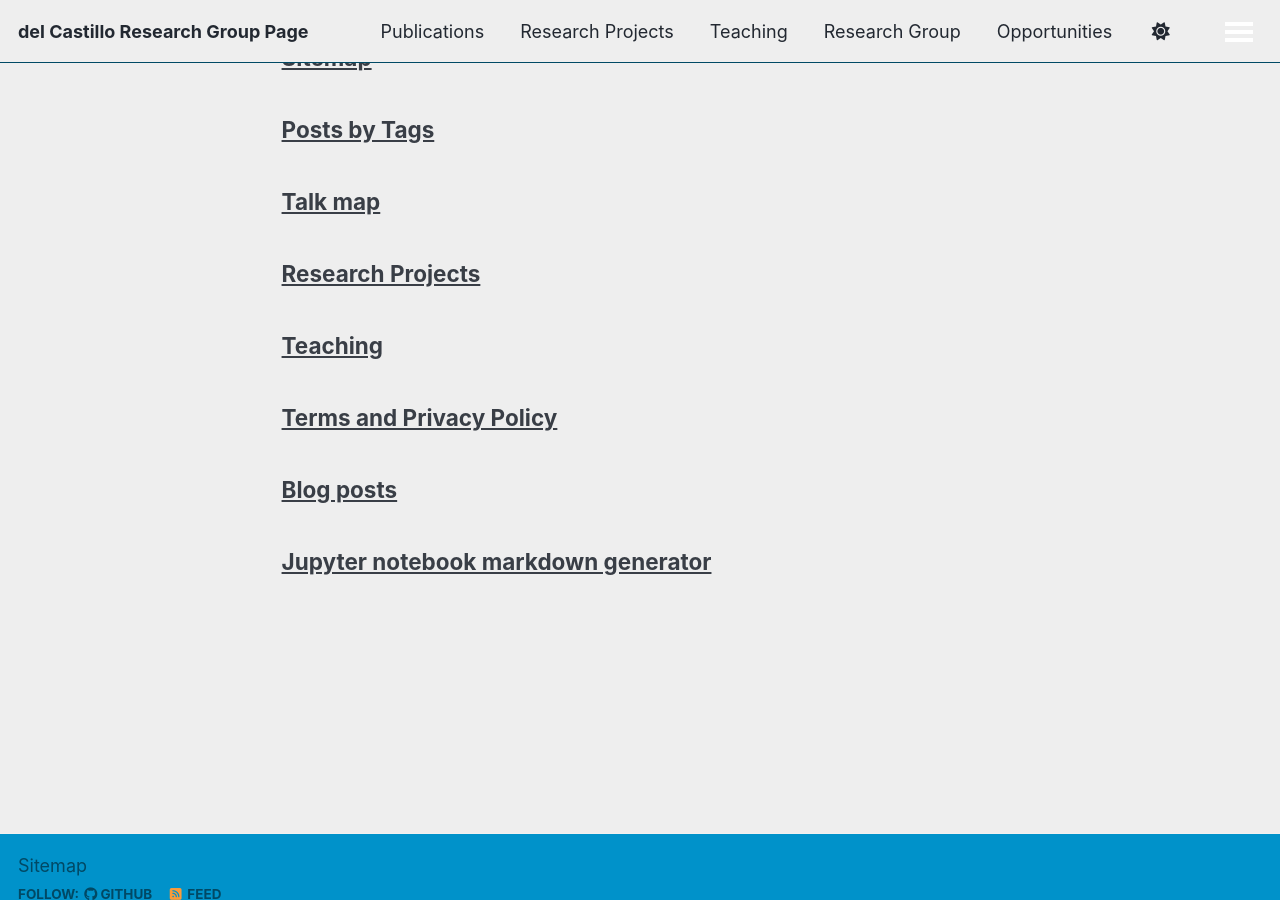
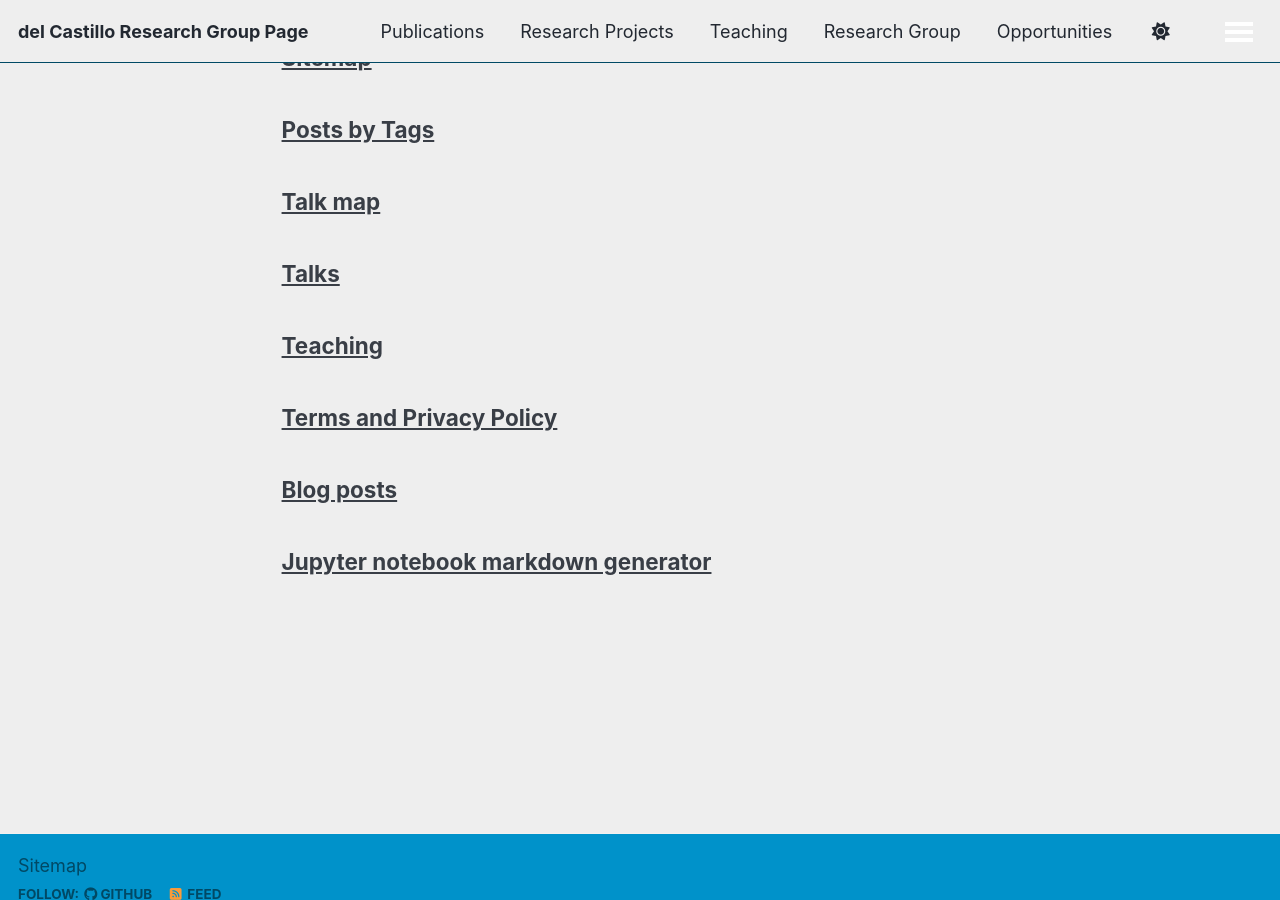
Before and after one commit to emdc19/emdcwebsite, a Jekyll site: the page built from _pages/page-archive.html, in a window 1280 px wide and 900 px high, scrolled down 992 px. Built offline with Jekyll 4.4.1, drawn with Linux system fonts in a browser that asks for light colours; a script that is not in the unit is left out.

Commit message:
Update talks.html

```diff
--- a/_pages/talks.html
+++ b/_pages/talks.html
@@ -1,18 +1,15 @@
 ---
+title: "Talks"
 layout: collection
-title: "Research Projects"
 permalink: /talks/
 author_profile: true
 collection: talks
-entries_layout: grid
-show_excerpts: true
-show_date: false
+entries_layout: list
+show_date: true
 ---
 
 {% if site.talkmap_link == true %}
-
 <p style="text-decoration:underline;"><a href="/talkmap.html">See a map of all the places I've given a talk!</a></p>
-
 {% endif %}
 
 {% for post in site.talks reversed %}
```
